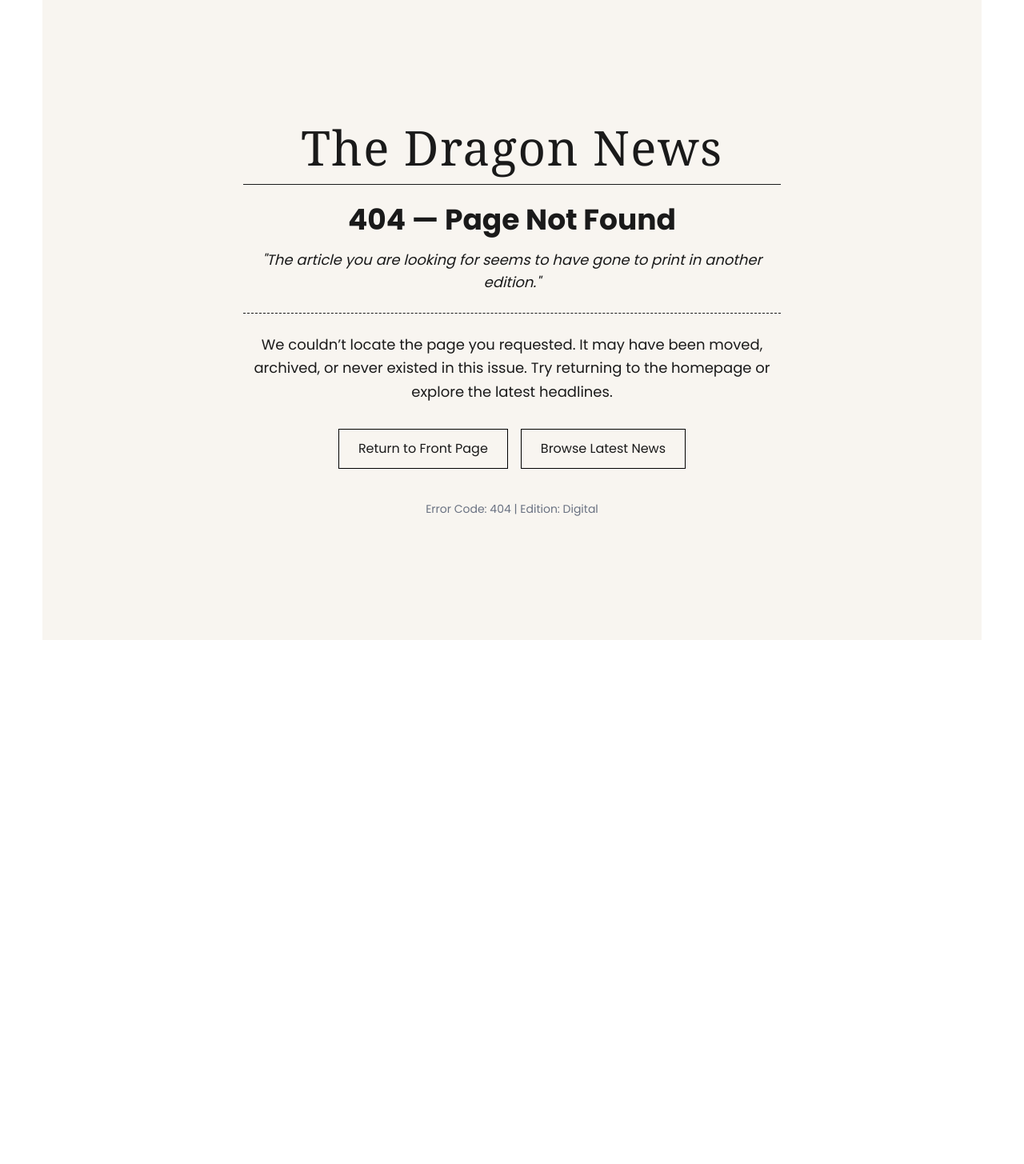
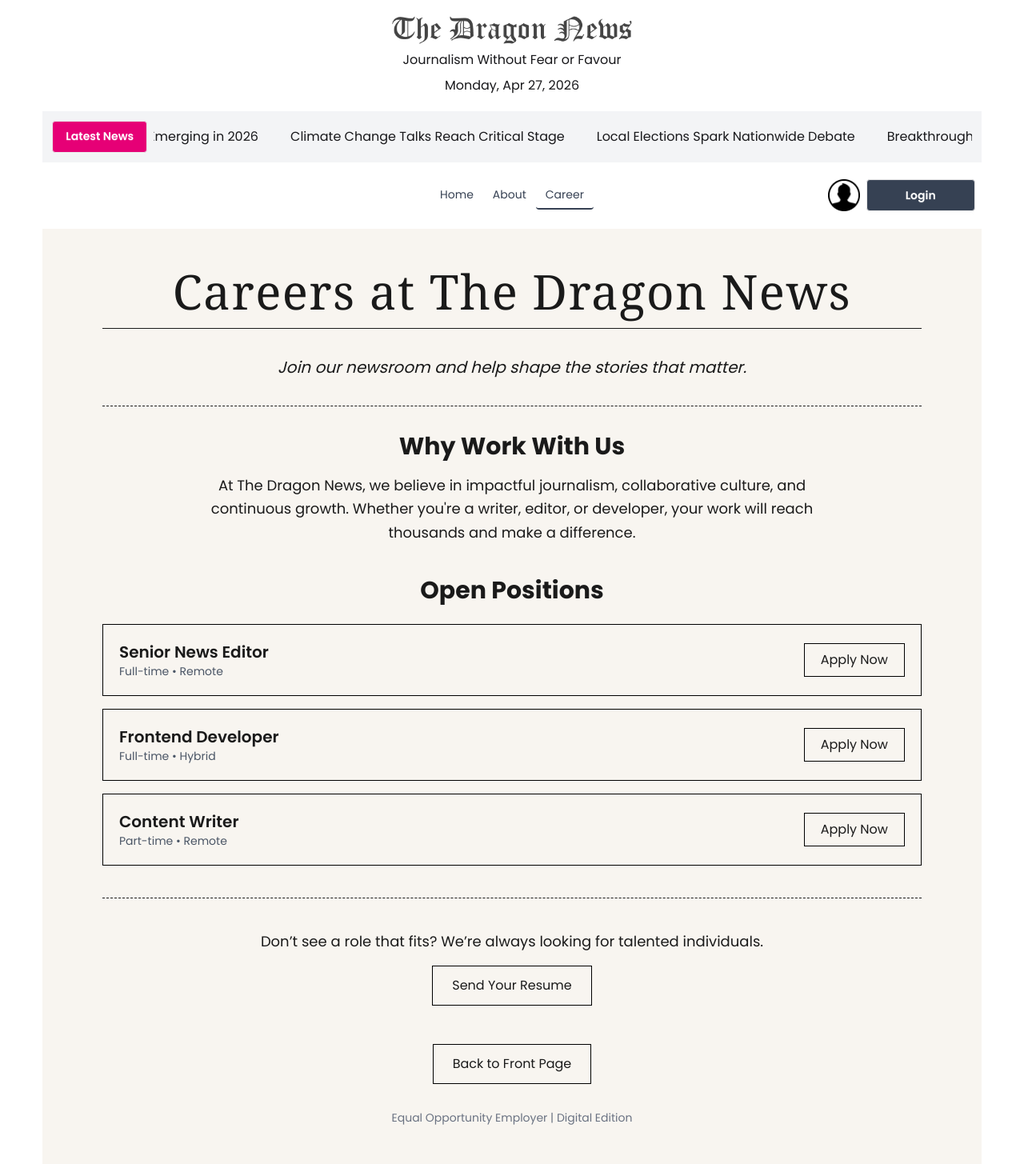
Before and after one commit to MahbubaSultanaEty/dragon-news, a Next.js app: page /career in a window 1280 px wide. Before the commit this address had no page. Shown: the whole page at 80% size. Before the commit the page ends 800 px from the top, so only its background shows below. Built offline with nearby package versions, Linux system fonts and the light colour scheme.

Commit message:
created Navlink Component to make the Navlinks re-usable and reason to make it a separate component was so that we dont have to make the entire Navbar component a client component

```diff
--- /dev/null
+++ b/src/app/(main)/about-us/page.jsx
@@ -0,0 +1,75 @@
+import Link from 'next/link';
+import React from 'react';
+
+const AboutUsPage = () => {
+    return (
+        <div className="min-h-screen bg-[#f8f5f0] text-[#1a1a1a] px-6 py-12">
+      <div className="max-w-4xl mx-auto">
+        {/* Header */}
+        <h1 className="text-5xl md:text-6xl font-serif tracking-wide border-b pb-4 mb-8 text-center">
+          About The Dragon News
+        </h1>
+
+        {/* Intro */}
+        <p className="text-lg md:text-xl leading-relaxed mb-8 text-center italic">
+          Delivering truth, insight, and stories that matter — one edition at a time.
+        </p>
+
+        {/* Divider */}
+        <div className="border-t border-dashed my-8"></div>
+
+        {/* Main Content */}
+        <div className="space-y-6 text-base md:text-lg leading-relaxed">
+          <p>
+            The Dragon News is a modern digital newspaper committed to
+            providing accurate, timely, and insightful news from around the
+            world. Our mission is to inform, educate, and empower readers
+            through responsible journalism.
+          </p>
+
+          <p>
+            From breaking headlines to in-depth analysis, we cover a wide range
+            of topics including politics, technology, culture, and global
+            affairs. Our editorial team works around the clock to ensure every
+            story meets the highest standards of integrity.
+          </p>
+
+          <p>
+            We believe journalism is not just about reporting facts — it is
+            about telling stories that shape perspectives and inspire change.
+          </p>
+        </div>
+
+        {/* Divider */}
+        <div className="border-t border-dashed my-10"></div>
+
+        {/* Team Section */}
+        <div className="text-center">
+          <h2 className="text-3xl font-bold mb-4">Our Editorial Values</h2>
+          <p className="text-base md:text-lg max-w-2xl mx-auto">
+            Accuracy. Transparency. Independence. We are dedicated to
+            maintaining the trust of our readers by upholding these core
+            principles in every piece we publish.
+          </p>
+        </div>
+
+        {/* Actions */}
+        <div className="flex justify-center mt-10">
+          <Link
+            href="/"
+            className="px-6 py-3 border border-black hover:bg-black hover:text-white transition"
+          >
+            Back to Front Page
+          </Link>
+        </div>
+
+        {/* Footer */}
+        <p className="mt-12 text-sm text-gray-500 text-center">
+          Established 2026 | Digital Edition
+        </p>
+      </div>
+    </div>
+    );
+};
+
+export default AboutUsPage;
--- /dev/null
+++ b/src/app/(main)/career/page.jsx
@@ -0,0 +1,108 @@
+import Link from "next/link";
+
+export default function CareersPage() {
+  const jobs = [
+    {
+      id: 1,
+      title: "Senior News Editor",
+      type: "Full-time",
+      location: "Remote",
+    },
+    {
+      id: 2,
+      title: "Frontend Developer",
+      type: "Full-time",
+      location: "Hybrid",
+    },
+    {
+      id: 3,
+      title: "Content Writer",
+      type: "Part-time",
+      location: "Remote",
+    },
+  ];
+
+  return (
+    <div className="min-h-screen bg-[#f8f5f0] text-[#1a1a1a] px-6 py-12">
+      <div className="max-w-5xl mx-auto">
+        {/* Header */}
+        <h1 className="text-5xl md:text-6xl font-serif tracking-wide border-b pb-4 mb-8 text-center">
+          Careers at The Dragon News
+        </h1>
+
+        {/* Intro */}
+        <p className="text-lg md:text-xl leading-relaxed mb-8 text-center italic">
+          Join our newsroom and help shape the stories that matter.
+        </p>
+
+        {/* Divider */}
+        <div className="border-t border-dashed my-8"></div>
+
+        {/* Why Join */}
+        <div className="mb-10 text-center max-w-3xl mx-auto">
+          <h2 className="text-3xl font-bold mb-4">Why Work With Us</h2>
+          <p className="text-base md:text-lg leading-relaxed">
+            At The Dragon News, we believe in impactful journalism,
+            collaborative culture, and continuous growth. Whether you're a
+            writer, editor, or developer, your work will reach thousands and
+            make a difference.
+          </p>
+        </div>
+
+        {/* Job Listings */}
+        <div>
+          <h2 className="text-3xl font-bold mb-6 text-center">Open Positions</h2>
+
+          <div className="space-y-4">
+            {jobs.map((job) => (
+              <div
+                key={job.id}
+                className="border border-black p-5 flex flex-col md:flex-row md:items-center md:justify-between gap-4"
+              >
+                <div>
+                  <h3 className="text-xl font-semibold">{job.title}</h3>
+                  <p className="text-sm text-gray-600">
+                    {job.type} • {job.location}
+                  </p>
+                </div>
+
+                <button className="px-5 py-2 border border-black hover:bg-black hover:text-white transition">
+                  Apply Now
+                </button>
+              </div>
+            ))}
+          </div>
+        </div>
+
+        {/* Divider */}
+        <div className="border-t border-dashed my-10"></div>
+
+        {/* CTA */}
+        <div className="text-center">
+          <p className="text-base md:text-lg mb-4">
+            Don’t see a role that fits? We’re always looking for talented
+            individuals.
+          </p>
+
+          <button className="px-6 py-3 border border-black hover:bg-black hover:text-white transition">
+            Send Your Resume
+          </button>
+        </div>
+
+        {/* Footer */}
+        <div className="flex justify-center mt-12">
+          <Link
+            href="/"
+            className="px-6 py-3 border border-black hover:bg-black hover:text-white transition"
+          >
+            Back to Front Page
+          </Link>
+        </div>
+
+        <p className="mt-8 text-sm text-gray-500 text-center">
+          Equal Opportunity Employer | Digital Edition
+        </p>
+      </div>
+    </div>
+  );
+}
--- a/src/components/shared/Navbar.jsx
+++ b/src/components/shared/Navbar.jsx
@@ -2,6 +2,7 @@ import React from 'react';
 import Image from 'next/image';
 import userAvatar from "@/assets/user.png"
 import Link from 'next/link';
+import Navlink from './Navlink';
 
 const Navbar = () => {
     return (
@@ -13,19 +14,19 @@ const Navbar = () => {
       </div>
       <ul
         tabIndex="-1"
-        className="menu menu-sm dropdown-content bg-base-100 rounded-box z-1 mt-3 w-52 p-2 shadow">
-       <li><Link href={'/'}>Home</Link></li>
-       <li><Link href={'/about'}>About</Link></li>
-       <li><Link href={'/career'}>Career</Link></li>
+        className="menu menu-sm dropdown-content bg-base-100 rounded-box z-1 mt-3 w-52 p-2 shadow text-gray-700">
+       <li><Navlink href={'/'}>Home</Navlink></li>
+       <li><Navlink href={'/about-us'}>About</Navlink></li>
+       <li><Navlink href={'/career'}>Career</Navlink></li>
       </ul>
     </div>
             </div>
 
   <div className="navbar-center hidden lg:flex">
-    <ul className="menu menu-horizontal px-1">
-      <li><Link href={'/'}>Home</Link></li>
-       <li><Link href={'/about'}>About</Link></li>
-       <li><Link href={'/career'}>Career</Link></li>
+    <ul className="menu menu-horizontal px-1 text-gray-700">
+      <li><Navlink href={'/'}>Home</Navlink></li>
+       <li><Navlink href={'/about-us'}>About</Navlink></li>
+       <li><Navlink href={'/career'}>Career</Navlink></li>
     </ul>
   </div>
             <div className="navbar-end gap-2">
@@ -35,9 +36,9 @@ const Navbar = () => {
                     height={40}
                     alt='user avatar icon'
                 />
-                <Link href={'login'}>
+                <Navlink href={'login'}>
                     <button className='bg-gray-700 text-white btn btn-wide px-12'>Login</button>
-                </Link>
+                </Navlink>
 
   </div>
 </div>
--- /dev/null
+++ b/src/components/shared/Navlink.jsx
@@ -0,0 +1,15 @@
+'use client'
+import Link from 'next/link';
+import { usePathname } from 'next/navigation';
+import React from 'react';
+
+const Navlink = ({ href, children }) => {
+
+    const pathname = usePathname();
+    const isActive = href === pathname;
+    return (
+        <Link href={href} className={`${isActive? "border-b-2 border-gray-700" : ""}`}>{children}</Link>
+    );
+};
+
+export default Navlink;
```
